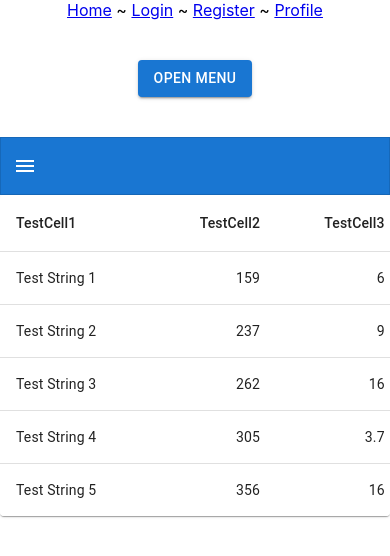
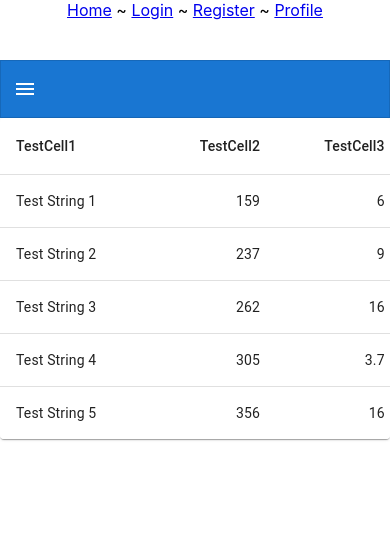
Before and after one commit to 2406-Ryan-Java-FS/project-2-frontend, a React (Create React App) app in the folder rev-learn/: page /profile in a window 390 px wide. Shown: the top 556 px of the page. Built offline with nearby package versions, Linux system fonts and the light colour scheme.

Commit message:
Removed ResponsiveDrawer Component

```diff
--- a/rev-learn/src/components/student-profile/StudentAppBar.jsx
+++ b/rev-learn/src/components/student-profile/StudentAppBar.jsx
@@ -12,7 +12,6 @@ import MenuIcon from '@mui/icons-material/Menu';
 import MailIcon from '@mui/icons-material/Mail';
 import Toolbar from '@mui/material/Toolbar';
 import Typography from '@mui/material/Typography';
-import { Link } from 'react-router-dom';
 
 const drawerWidth = 400;
 const navItems = ['Home', 'Courses', 'Grades', 'Discussions', 'Messages'];
--- a/rev-learn/src/components/student-profile/StudentProfile.jsx
+++ b/rev-learn/src/components/student-profile/StudentProfile.jsx
@@ -6,10 +6,6 @@ export default function StudentProfile() {
 
     return (
         <>
-
-            <br />
-            <br />
-            {<ResponsiveDrawer />}
             <br />
             <br />
             {<StudentAppBar />}
```
